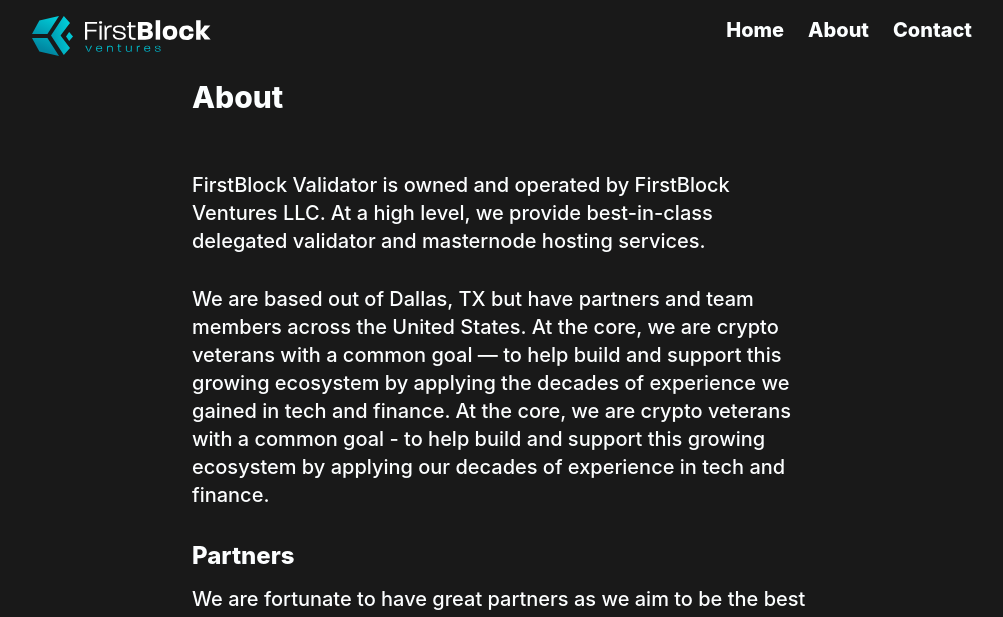
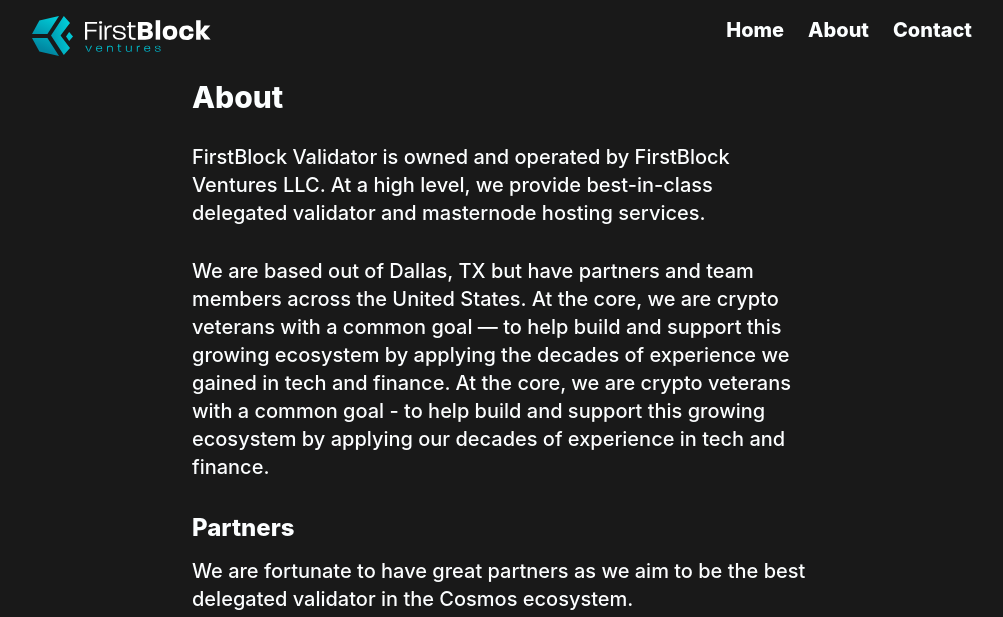
Before and after one commit to FirstBlock-CosmosVal/firstblock.io, a Jekyll site: the page built from about.md, in a window 1280 px wide. Shown: the top 617 px of the page, without its empty margins (138-1141 px from the left). Built offline with Jekyll 4.4.1, drawn with Linux system fonts in a browser that asks for light colours; grey boxes are pictures that could not be loaded.

Commit message:
Update about.md

```diff
--- a/about.md
+++ b/about.md
@@ -6,8 +6,7 @@
 ---
 
 
-\
-\
+<br/>
 FirstBlock Validator is owned and operated by FirstBlock Ventures LLC. At a high level, we provide best-in-class delegated validator and masternode hosting services.
 
 We are based out of Dallas, TX but have partners and team members across the United States. At the core, we are crypto veterans with a common goal &mdash; to help build and support this growing ecosystem by applying the decades of experience we gained in tech and finance. At the core, we are crypto veterans with a common goal - to help build and support this growing ecosystem by applying our decades of experience in tech and finance.
```
